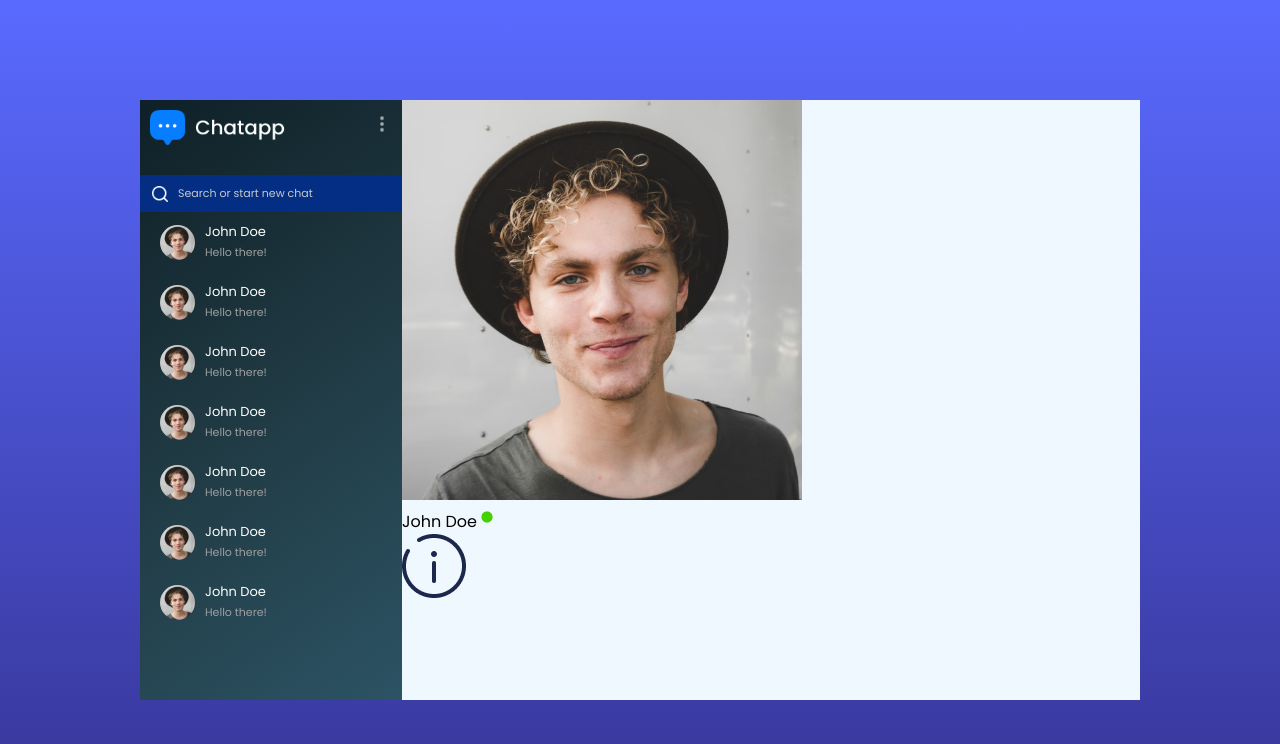
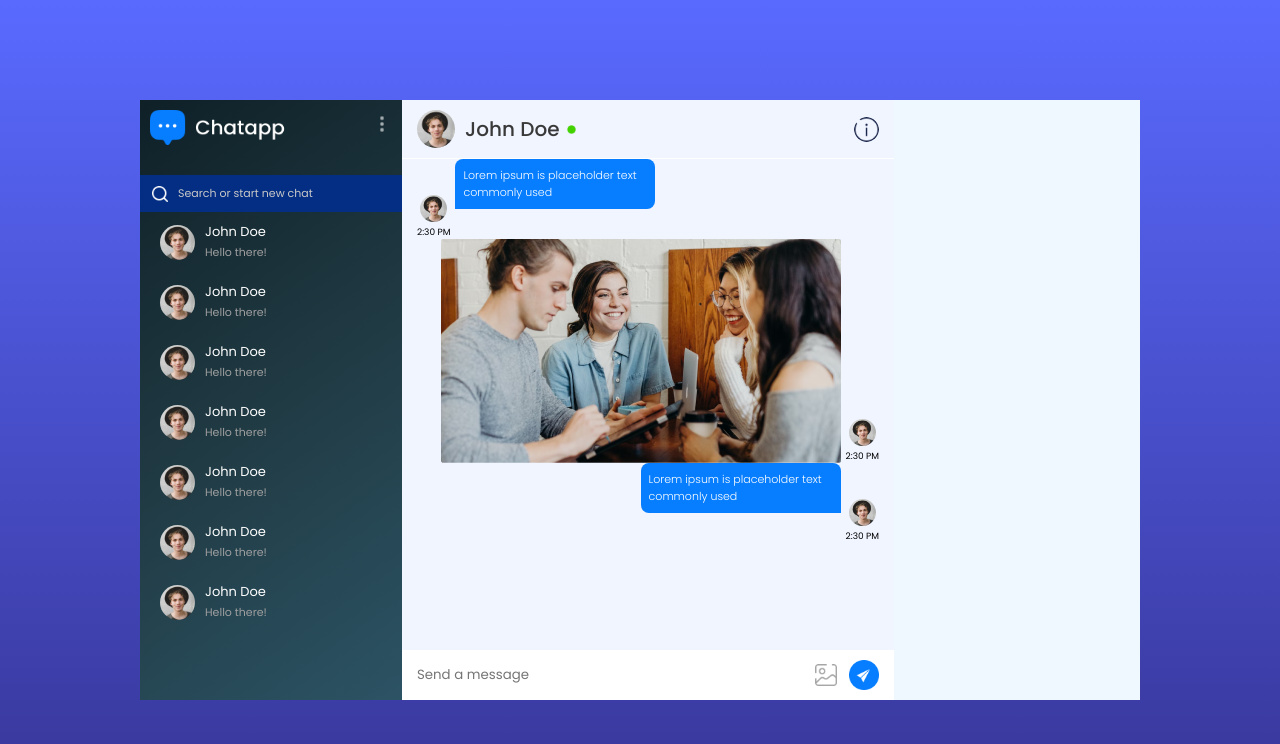
Before and after one commit to AMISH754/HeartTalk, a React (Vite) app: page /chat in a window 1280 px wide. Shown: the top 744 px of the page. Built offline with nearby package versions, Linux system fonts and the light colour scheme.

Commit message:
chatbox work

```diff
--- a/src/components/ChatBox/ChatBox.css
+++ b/src/components/ChatBox/ChatBox.css
@@ -0,0 +1,98 @@
+.chat-box{
+    height: 75vh;
+    position:relative;
+    background-color:#f1f5ff;
+
+}
+.chat-user{
+    padding:10px 15px;
+    display: flex;
+    align-items: center;
+    gap:10px;
+    border-bottom: 1px solid white ;
+}
+.chat-user img{
+    width:25px;
+    border-radius:50%;
+
+}
+.chat-user img:first-child{
+    width:38px;
+    aspect-ratio:1/1;
+}
+.chat-user p{
+    flex:1;
+    font-weight:500;
+    font-size:20px;
+    color:#393939;
+    display:flex;
+    align-items:center;
+    gap:5px;
+}
+.chat-input{
+    display:flex;
+    align-items: center;
+    gap:12px;
+    padding:10px 15px;
+    background:white;
+    position:absolute;
+    bottom:0;
+    left:0;
+    right:0;
+}
+.chat-input img{
+   width: 30px;
+   cursor:pointer;
+
+}
+.chat-input label{
+   display:flex;
+
+}
+.chat-input label img{
+    width:22px;
+}
+.chat-input input{
+    flex:1;
+    border:none;
+}
+.chat-msg{
+    height:calc(100% -70px);
+    padding-bottom:50px;
+    overflow-y:scroll;
+    display:flex;
+    flex-direction:column-reverse;
+}
+.s-msg div img,.r-msg div img{
+   width:27px;
+   aspect-ratio:1/1;
+   border-radius:50px;
+}
+.s-msg,.r-msg{
+    display:flex;
+    align-items:end;
+    justify-content:end;
+    gap:5px;
+    padding:0px 15px;
+}
+.r-msg{
+    flex-direction:row-reverse;
+    justify-content:start;
+}
+.msg{
+    color:white;
+    background-color:#077EFF;
+    padding:8px;
+    max-width:200px;
+    font-size: 11px;
+    font-weight:300;
+    border-radius:8px 8px 0px 8px;
+    margin-bottom:30px;
+}
+.r-msg .msg{
+    border-radius:8px 8px 8px 0px;
+}
+.s-msg div,.r-msg div{
+    text-align:center;
+    font-size:9px;
+}
--- a/src/components/ChatBox/ChatBox.jsx
+++ b/src/components/ChatBox/ChatBox.jsx
@@ -6,8 +6,39 @@
     <div className='chat-box'>
         <div className='chat-user'>
          <img src={assets.profile_img} alt=""/>
-         <p>John Doe<img src={assets.green_dot} alt="" /></p>
+         <p>John Doe<img className='dot' src={assets.green_dot} alt="" /></p>
          <img src={assets.help_icon} className='help' alt=""/>
+        </div>
+        <div className="chat-msg">
+          <div className="s-msg">
+            <p className="msg">Lorem ipsum is placeholder text commonly used</p>
+            <div>
+              <img src={assets.profile_img} alt=""/>
+              <p>2:30 PM</p>
+            </div>
+        </div>
+        <div className="s-msg">
+            <img src={assets.pic1} alt=""/>
+            <div>
+              <img src={assets.profile_img} alt=""/>
+              <p>2:30 PM</p>
+            </div>
+        </div>
+         <div className="r-msg">
+            <p className="msg">Lorem ipsum is placeholder text commonly used</p>
+            <div>
+              <img src={assets.profile_img} alt=""/>
+              <p>2:30 PM</p>
+            </div>
+        </div>
+        </div>
+        <div className="chat-input">
+          <input type="text" placeholder='Send a message'/>
+          <input type="file" id='image' accept='img/png,img/jpeg' hidden/>
+          <label htmlFor="image">
+            <img src={assets.gallery_icon} alt="" />
+          </label>
+          <img src={assets.send_button} alt="" />
         </div>
 
     </div>
--- a/src/index.css
+++ b/src/index.css
@@ -5,3 +5,9 @@
   box-sizing:border-box;
   font-family:Poppins
 }
+::-webkit-scrollbar{
+  display:none;
+}
+img.dot{
+  width:15px !important;
+}
```
